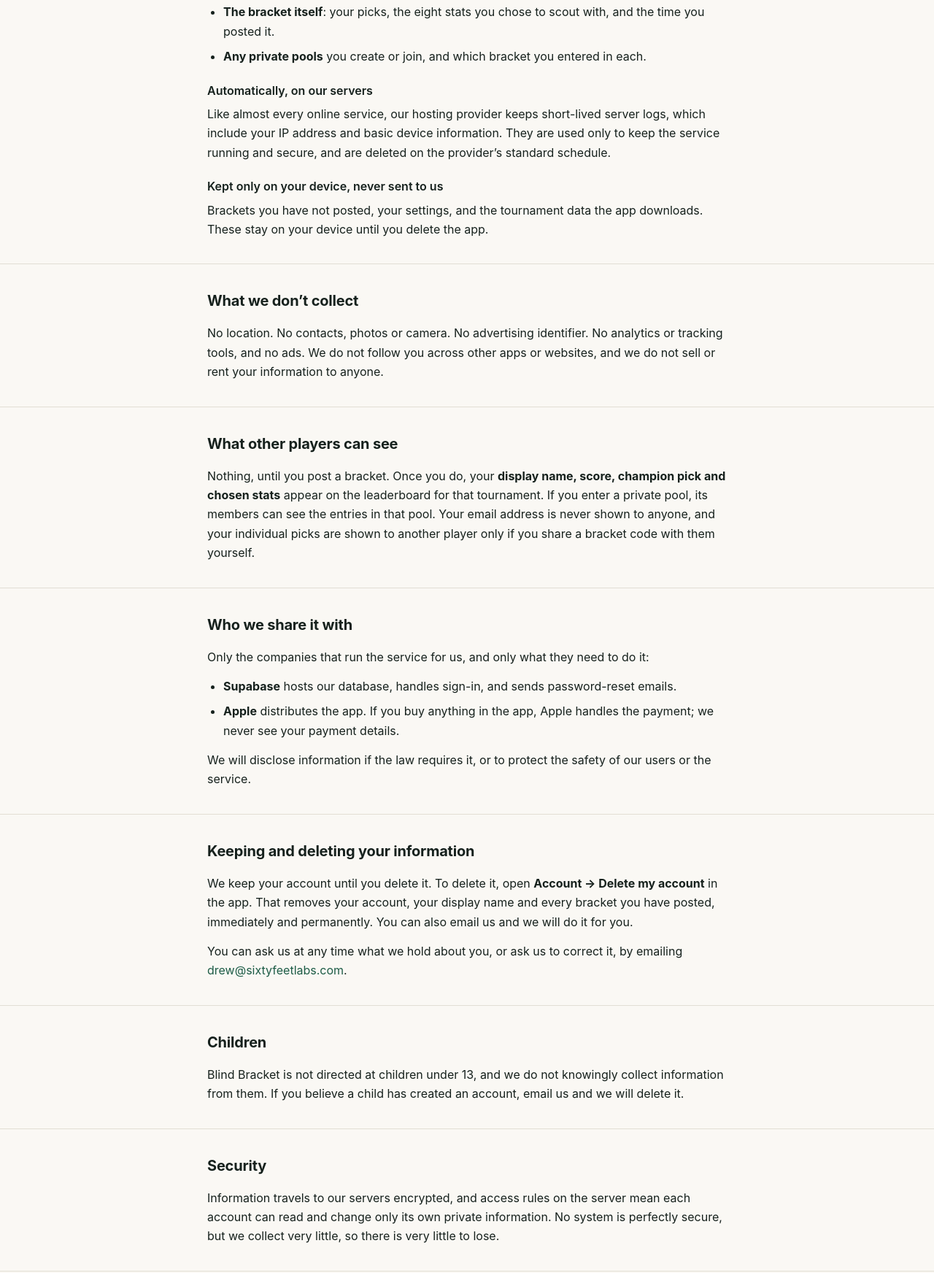
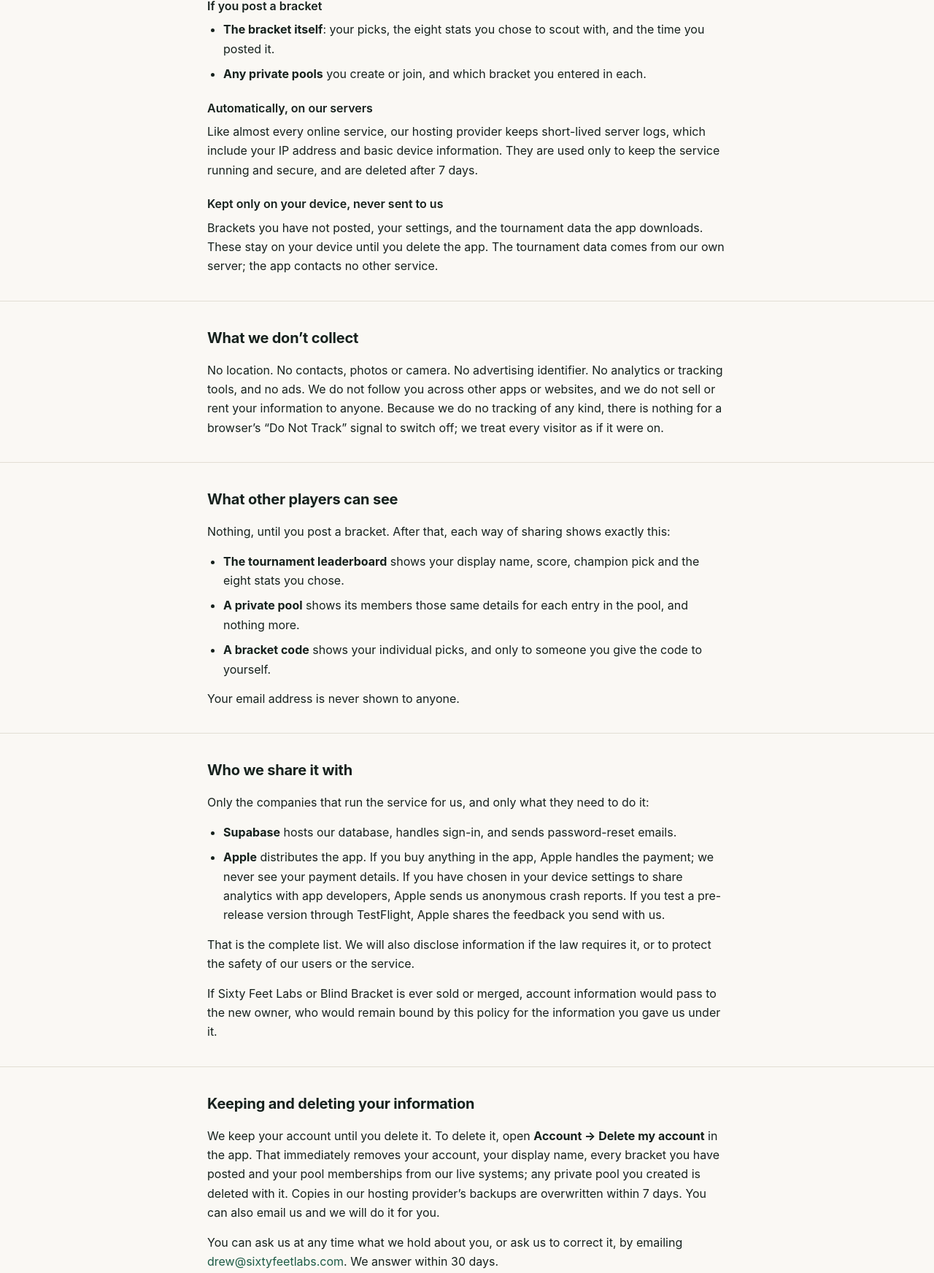
Before and after one commit to dafirestone/sixtyfeetlabs-site, a plain HTML site: page blind-bracket/privacy/index.html in a window 1280 px wide. Shown: the part 867-2611 px from the top of the page at 73% size. Drawn offline with Linux system fonts and the light colour scheme.

Commit message:
Blind Bracket privacy policy: make every promise checkably true
From a first-pass review: deletion is immediate in live systems and gone from
backups within 7 days (Supabase Pro), logs kept 7 days, each visibility path
(leaderboard, pool, bracket code) says exactly what it shows, the recipient list
names Apple's opt-in crash reports and TestFlight feedback and says it is
complete, plus Do Not Track, business transfer, material-change and 30-day
response lines.

Co-Authored-By: Claude Opus 5.5 <noreply@anthropic.com>

```diff
--- a/blind-bracket/privacy/index.html
+++ b/blind-bracket/privacy/index.html
@@ -78,7 +78,7 @@
       <span class="eyebrow">Blind Bracket</span>
       <h1>Privacy Policy</h1>
       <p class="lede">You can play Blind Bracket without an account. If you create one, we keep the smallest amount of information needed to put your bracket on a leaderboard, and nothing else.</p>
-      <p class="meta">Effective October 12, 2026 · Sixty Feet Labs LLC, Bellaire, Texas · <a href="mailto:drew@sixtyfeetlabs.com">drew@sixtyfeetlabs.com</a></p>
+      <p class="meta">Effective October 12, 2026 · Last updated October 12, 2026 · Sixty Feet Labs LLC, Bellaire, Texas · <a href="mailto:drew@sixtyfeetlabs.com">drew@sixtyfeetlabs.com</a></p>
     </div>
   </div>
 
@@ -103,23 +103,29 @@
         <li><strong>Any private pools</strong> you create or join, and which bracket you entered in each.</li>
       </ul>
       <h3>Automatically, on our servers</h3>
-      <p>Like almost every online service, our hosting provider keeps short-lived server logs, which include your IP address and basic device information. They are used only to keep the service running and secure, and are deleted on the provider’s standard schedule.</p>
+      <p>Like almost every online service, our hosting provider keeps short-lived server logs, which include your IP address and basic device information. They are used only to keep the service running and secure, and are deleted after 7 days.</p>
       <h3>Kept only on your device, never sent to us</h3>
-      <p>Brackets you have not posted, your settings, and the tournament data the app downloads. These stay on your device until you delete the app.</p>
+      <p>Brackets you have not posted, your settings, and the tournament data the app downloads. These stay on your device until you delete the app. The tournament data comes from our own server; the app contacts no other service.</p>
     </div>
   </section>
 
   <section>
     <div class="wrap">
       <h2>What we don’t collect</h2>
-      <p>No location. No contacts, photos or camera. No advertising identifier. No analytics or tracking tools, and no ads. We do not follow you across other apps or websites, and we do not sell or rent your information to anyone.</p>
+      <p>No location. No contacts, photos or camera. No advertising identifier. No analytics or tracking tools, and no ads. We do not follow you across other apps or websites, and we do not sell or rent your information to anyone. Because we do no tracking of any kind, there is nothing for a browser’s “Do Not Track” signal to switch off; we treat every visitor as if it were on.</p>
     </div>
   </section>
 
   <section>
     <div class="wrap">
       <h2>What other players can see</h2>
-      <p>Nothing, until you post a bracket. Once you do, your <strong>display name, score, champion pick and chosen stats</strong> appear on the leaderboard for that tournament. If you enter a private pool, its members can see the entries in that pool. Your email address is never shown to anyone, and your individual picks are shown to another player only if you share a bracket code with them yourself.</p>
+      <p>Nothing, until you post a bracket. After that, each way of sharing shows exactly this:</p>
+      <ul>
+        <li><strong>The tournament leaderboard</strong> shows your display name, score, champion pick and the eight stats you chose.</li>
+        <li><strong>A private pool</strong> shows its members those same details for each entry in the pool, and nothing more.</li>
+        <li><strong>A bracket code</strong> shows your individual picks, and only to someone you give the code to yourself.</li>
+      </ul>
+      <p>Your email address is never shown to anyone.</p>
     </div>
   </section>
 
@@ -129,17 +135,18 @@
       <p>Only the companies that run the service for us, and only what they need to do it:</p>
       <ul>
         <li><strong>Supabase</strong> hosts our database, handles sign-in, and sends password-reset emails.</li>
-        <li><strong>Apple</strong> distributes the app. If you buy anything in the app, Apple handles the payment; we never see your payment details.</li>
+        <li><strong>Apple</strong> distributes the app. If you buy anything in the app, Apple handles the payment; we never see your payment details. If you have chosen in your device settings to share analytics with app developers, Apple sends us anonymous crash reports. If you test a pre-release version through TestFlight, Apple shares the feedback you send with us.</li>
       </ul>
-      <p>We will disclose information if the law requires it, or to protect the safety of our users or the service.</p>
+      <p>That is the complete list. We will also disclose information if the law requires it, or to protect the safety of our users or the service.</p>
+      <p>If Sixty Feet Labs or Blind Bracket is ever sold or merged, account information would pass to the new owner, who would remain bound by this policy for the information you gave us under it.</p>
     </div>
   </section>
 
   <section>
     <div class="wrap">
       <h2>Keeping and deleting your information</h2>
-      <p>We keep your account until you delete it. To delete it, open <strong>Account → Delete my account</strong> in the app. That removes your account, your display name and every bracket you have posted, immediately and permanently. You can also email us and we will do it for you.</p>
-      <p>You can ask us at any time what we hold about you, or ask us to correct it, by emailing <a href="mailto:drew@sixtyfeetlabs.com">drew@sixtyfeetlabs.com</a>.</p>
+      <p>We keep your account until you delete it. To delete it, open <strong>Account → Delete my account</strong> in the app. That immediately removes your account, your display name, every bracket you have posted and your pool memberships from our live systems; any private pool you created is deleted with it. Copies in our hosting provider’s backups are overwritten within 7 days. You can also email us and we will do it for you.</p>
+      <p>You can ask us at any time what we hold about you, or ask us to correct it, by emailing <a href="mailto:drew@sixtyfeetlabs.com">drew@sixtyfeetlabs.com</a>. We answer within 30 days.</p>
     </div>
   </section>
 
@@ -160,7 +167,7 @@
   <section>
     <div class="wrap">
       <h2>Changes</h2>
-      <p>If this policy changes, we will update the date at the top and, for anything significant, tell you in the app before it takes effect.</p>
+      <p>If this policy changes, we will update the date at the top and, for anything significant, tell you in the app before it takes effect. A significant change will not apply to information we already hold unless you agree to it.</p>
     </div>
   </section>
 </main>
```
